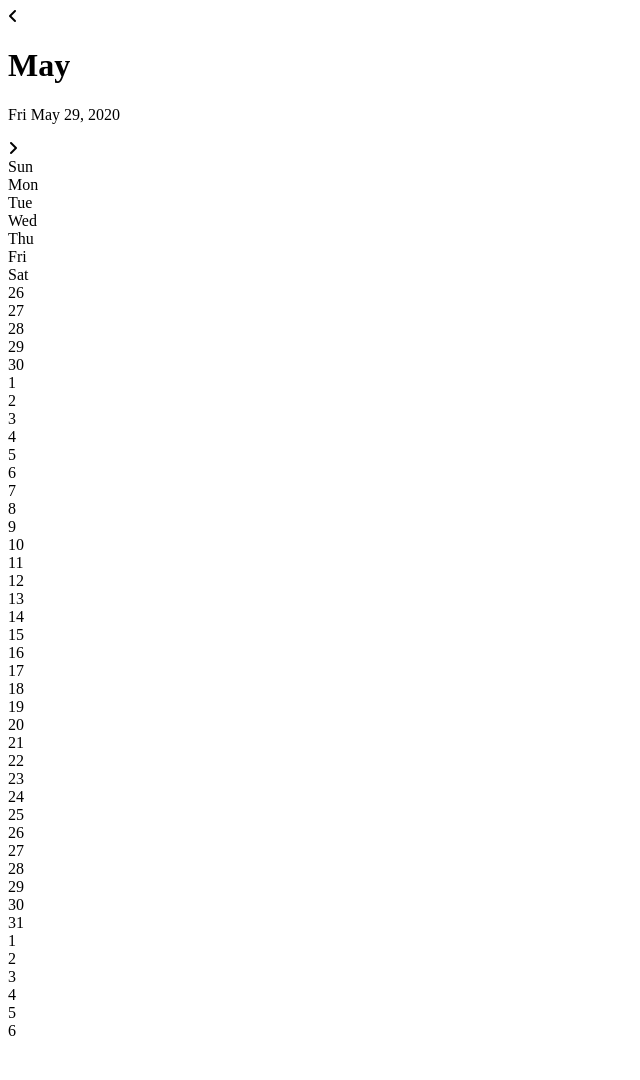
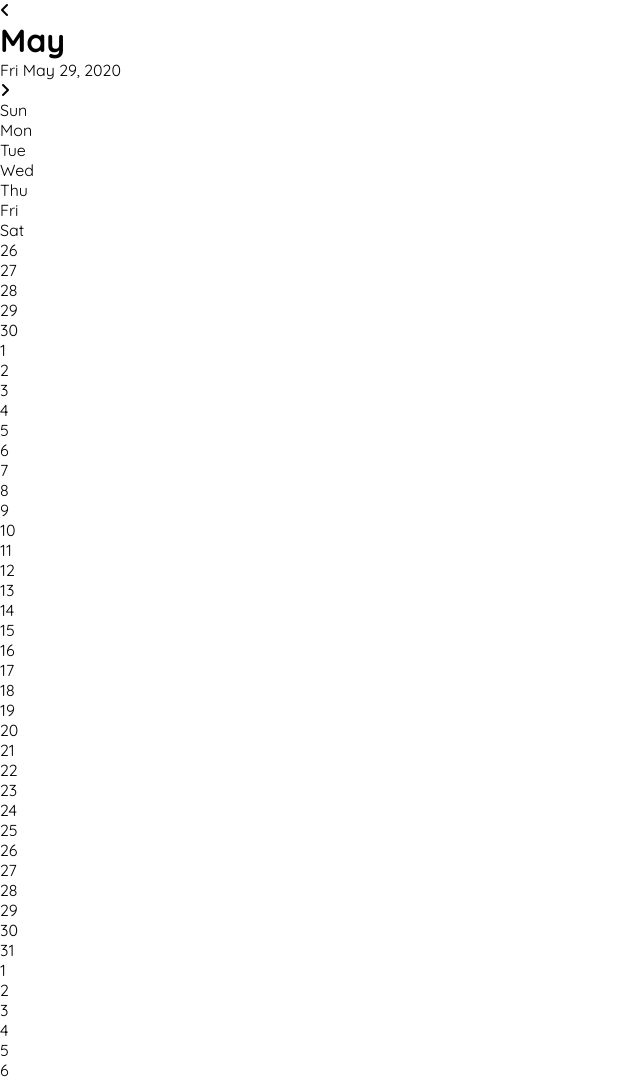
Before and after one commit to AndreiScafi/Calendar, a plain HTML site: page index.html in a window 1280 px wide. Shown: the whole page, without its empty margins (0-640 px from the left). Before the commit the page ends 1048 px from the top, so only its background shows below. Drawn offline with Linux system fonts and the light colour scheme.

Commit message:
Adding google font link.

```diff
--- a/index.html
+++ b/index.html
@@ -6,6 +6,10 @@
     <meta name="viewport" content="width=device-width, initial-scale=1.0">
     <link rel="stylesheet" href="./style.css">
     <link rel="stylesheet" href="https://cdnjs.cloudflare.com/ajax/libs/font-awesome/6.4.2/css/all.min.css">
+    <link rel="preconnect" href="https://fonts.googleapis.com">
+    <link rel="preconnect" href="https://fonts.gstatic.com" crossorigin>
+    <link href="https://fonts.googleapis.com/css2?family=Quicksand:wght@300;400;500;600;700&display=swap"
+        rel="stylesheet">
     <title>Calendar</title>
 </head>
 
--- a/style.css
+++ b/style.css
@@ -0,0 +1,6 @@
+* {
+    padding: 0;
+    margin: 0;
+    box-sizing: border-box;
+    font-family: "Quicksand", sans-serif;
+}
```
